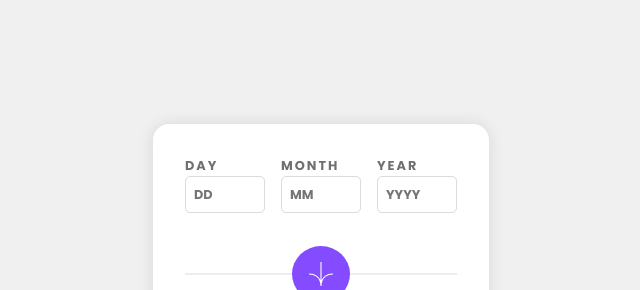
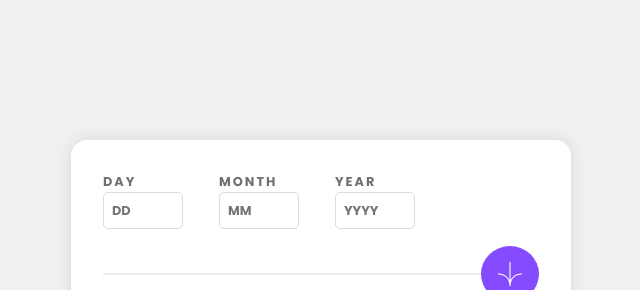
Before and after one commit to zsoolti8917/Age-calculator-app, a plain HTML site: page index.html in a window 1280 px wide. Shown: the part 97-387 px from the top of the page, without its empty margins (319-959 px from the left). Drawn offline with Linux system fonts and the light colour scheme.

Commit message:
Repaired width and added media querry

```diff
--- a/style/style.css
+++ b/style/style.css
@@ -123,8 +123,7 @@ body {
   border-top-left-radius: 1rem;
   display: grid;
   gap: 1rem;
-  max-width: 800px;
-
+  width: min(90vw, 500px);
 }
 
 .container>section {
@@ -312,3 +311,19 @@ body {
   animation-name: fade-in;
   animation-timing-function: linear;
 }
+
+/* || MEDIA QUERIES || */
+
+@media screen and (min-width: 768px) {
+
+  .container{
+    gap:unset;
+  }
+  .button__container{
+    justify-content: flex-end;
+  }
+
+  .box{
+    width: 100px;
+  }
+}
```
